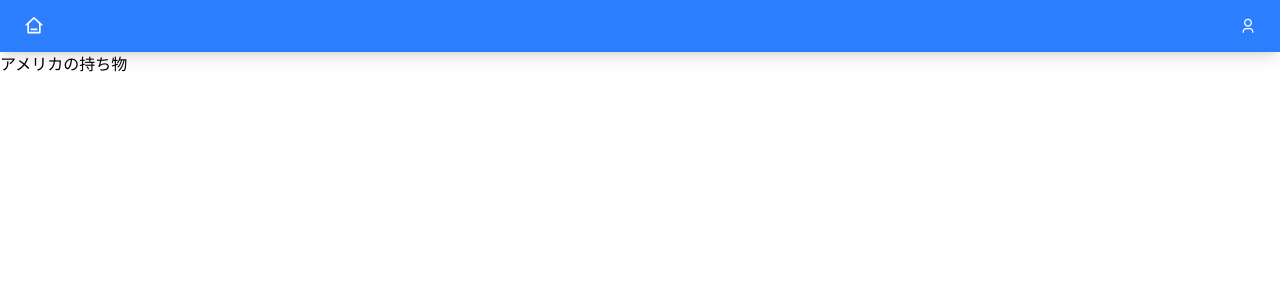
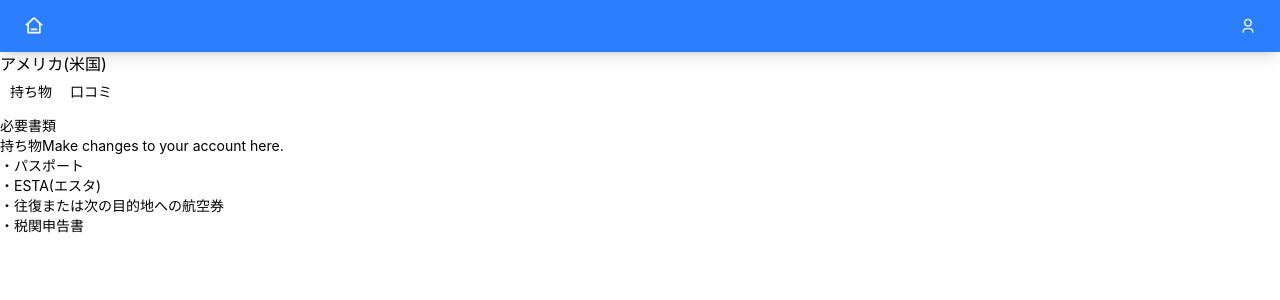
Before and after one commit to Triton-Swallows/Triton-Swallows-App, a React (Vite) app in the folder fe/: page /packing-list in a window 1280 px wide. Shown: the top 300 px of the page. Built offline with nearby package versions, Linux system fonts and the light colour scheme; no server answers.

Commit message:
add タブ、必要書類セクション

```diff
--- a/fe/src/components/pages/PackingList.tsx
+++ b/fe/src/components/pages/PackingList.tsx
@@ -1,9 +1,32 @@
 import { HeaderLayout } from "../templetes/HeaderLayout";
+import { Tabs, TabsContent, TabsList, TabsTrigger } from "@/components/ui/tabs";
 
 export const PackingList = () => {
+  const itemList = [
+    "パスポート",
+    "ESTA(エスタ)",
+    "往復または次の目的地への航空券",
+    "税関申告書",
+  ];
   return (
     <HeaderLayout>
-      <div>アメリカの持ち物</div>
+      <h1>アメリカ(米国)</h1>
+      <Tabs defaultValue="items" className="flex-col">
+        <TabsList variant="line">
+          <TabsTrigger value="items">持ち物</TabsTrigger>
+          <TabsTrigger value="review">口コミ</TabsTrigger>
+        </TabsList>
+        <TabsContent value="items">
+          <h2>必要書類</h2>
+          持ち物Make changes to your account here.
+          {itemList.map((item) => (
+            <div key={item}>・{item}</div>
+          ))}
+        </TabsContent>
+        <TabsContent value="review">
+          口コミChange your password here.
+        </TabsContent>
+      </Tabs>
     </HeaderLayout>
   );
 };
--- /dev/null
+++ b/fe/src/components/ui/tabs.tsx
@@ -0,0 +1,88 @@
+import * as React from "react"
+import { cva, type VariantProps } from "class-variance-authority"
+import { Tabs as TabsPrimitive } from "radix-ui"
+
+import { cn } from "@/lib/utils"
+
+function Tabs({
+  className,
+  orientation = "horizontal",
+  ...props
+}: React.ComponentProps<typeof TabsPrimitive.Root>) {
+  return (
+    <TabsPrimitive.Root
+      data-slot="tabs"
+      data-orientation={orientation}
+      className={cn(
+        "group/tabs flex gap-2 data-horizontal:flex-col",
+        className
+      )}
+      {...props}
+    />
+  )
+}
+
+const tabsListVariants = cva(
+  "group/tabs-list inline-flex w-fit items-center justify-center rounded-lg p-[3px] text-muted-foreground group-data-horizontal/tabs:h-8 group-data-vertical/tabs:h-fit group-data-vertical/tabs:flex-col data-[variant=line]:rounded-none",
+  {
+    variants: {
+      variant: {
+        default: "bg-muted",
+        line: "gap-1 bg-transparent",
+      },
+    },
+    defaultVariants: {
+      variant: "default",
+    },
+  }
+)
+
+function TabsList({
+  className,
+  variant = "default",
+  ...props
+}: React.ComponentProps<typeof TabsPrimitive.List> &
+  VariantProps<typeof tabsListVariants>) {
+  return (
+    <TabsPrimitive.List
+      data-slot="tabs-list"
+      data-variant={variant}
+      className={cn(tabsListVariants({ variant }), className)}
+      {...props}
+    />
+  )
+}
+
+function TabsTrigger({
+  className,
+  ...props
+}: React.ComponentProps<typeof TabsPrimitive.Trigger>) {
+  return (
+    <TabsPrimitive.Trigger
+      data-slot="tabs-trigger"
+      className={cn(
+        "relative inline-flex h-[calc(100%-1px)] flex-1 items-center justify-center gap-1.5 rounded-md border border-transparent px-1.5 py-0.5 text-sm font-medium whitespace-nowrap text-foreground/60 transition-all group-data-vertical/tabs:w-full group-data-vertical/tabs:justify-start hover:text-foreground focus-visible:border-ring focus-visible:ring-[3px] focus-visible:ring-ring/50 focus-visible:outline-1 focus-visible:outline-ring disabled:pointer-events-none disabled:opacity-50 dark:text-muted-foreground dark:hover:text-foreground group-data-[variant=default]/tabs-list:data-active:shadow-sm group-data-[variant=line]/tabs-list:data-active:shadow-none [&_svg]:pointer-events-none [&_svg]:shrink-0 [&_svg:not([class*='size-'])]:size-4",
+        "group-data-[variant=line]/tabs-list:bg-transparent group-data-[variant=line]/tabs-list:data-active:bg-transparent dark:group-data-[variant=line]/tabs-list:data-active:border-transparent dark:group-data-[variant=line]/tabs-list:data-active:bg-transparent",
+        "data-active:bg-background data-active:text-foreground dark:data-active:border-input dark:data-active:bg-input/30 dark:data-active:text-foreground",
+        "after:absolute after:bg-foreground after:opacity-0 after:transition-opacity group-data-horizontal/tabs:after:inset-x-0 group-data-horizontal/tabs:after:bottom-[-5px] group-data-horizontal/tabs:after:h-0.5 group-data-vertical/tabs:after:inset-y-0 group-data-vertical/tabs:after:-right-1 group-data-vertical/tabs:after:w-0.5 group-data-[variant=line]/tabs-list:data-active:after:opacity-100",
+        className
+      )}
+      {...props}
+    />
+  )
+}
+
+function TabsContent({
+  className,
+  ...props
+}: React.ComponentProps<typeof TabsPrimitive.Content>) {
+  return (
+    <TabsPrimitive.Content
+      data-slot="tabs-content"
+      className={cn("flex-1 text-sm outline-none", className)}
+      {...props}
+    />
+  )
+}
+
+export { Tabs, TabsList, TabsTrigger, TabsContent, tabsListVariants }
```
